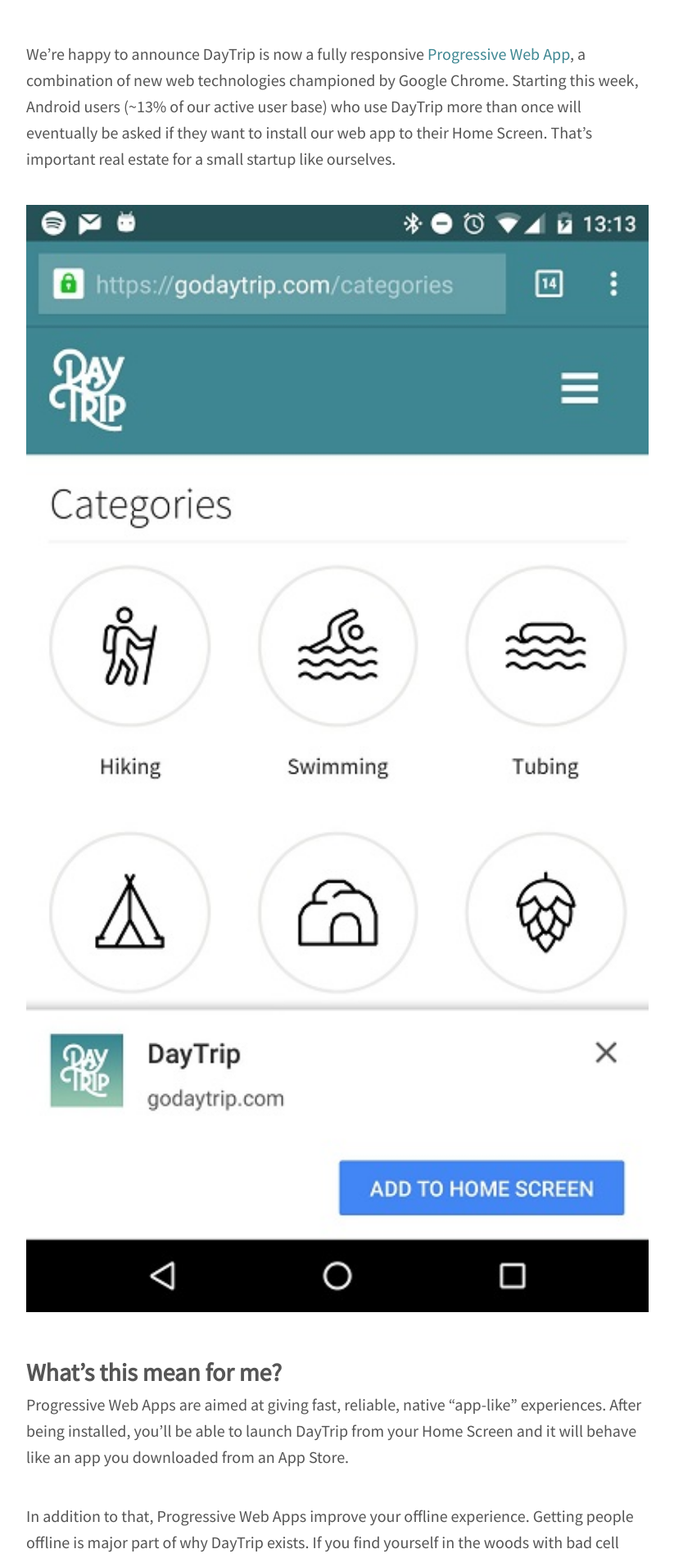
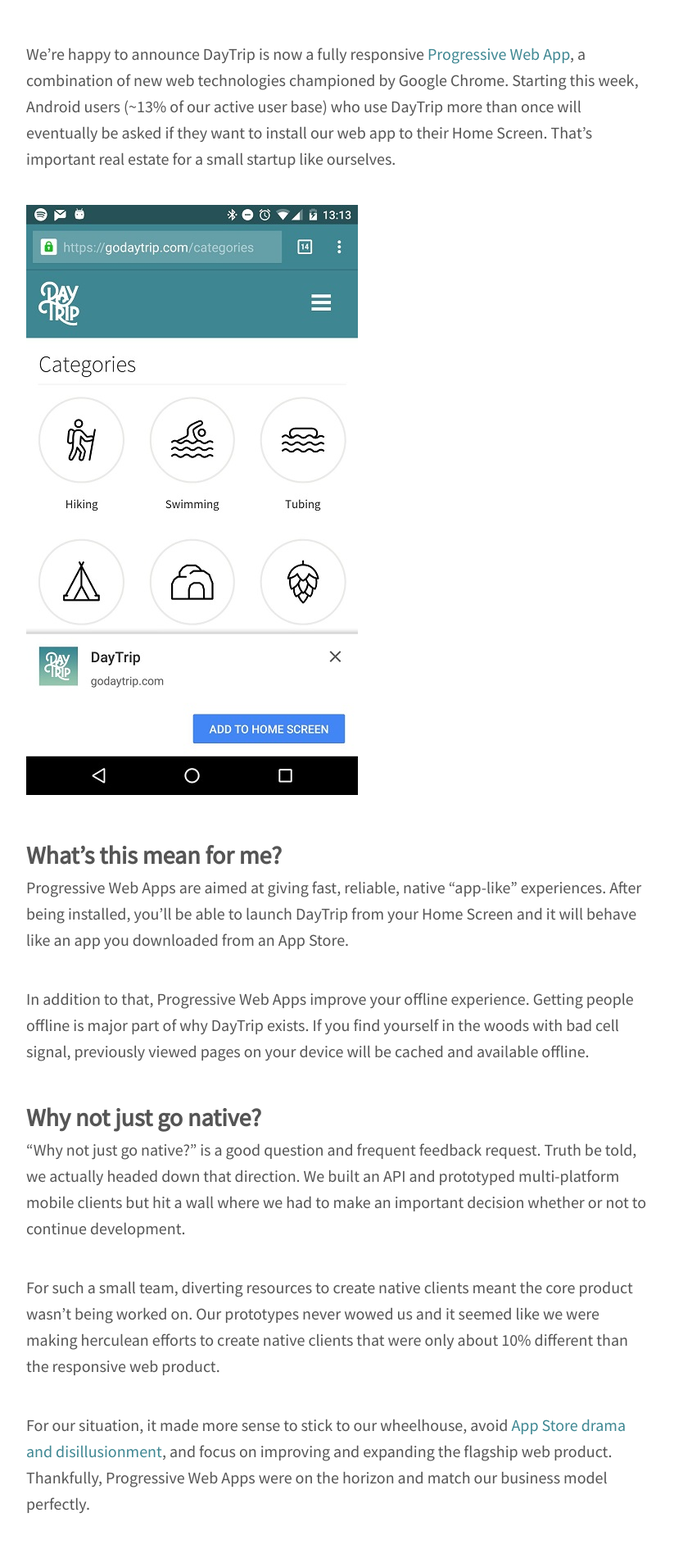
Before and after one commit to Paravel/DayTrip-Blog, a Jekyll site: the page built from _posts/2016-06-01-progressive-web-app.md, in a window 1280 px wide. Shown: the part 656-2557 px from the top of the page at 82% size, without its empty margins (108-931 px from the left). Built offline with Jekyll 4.4.1, drawn with Linux system fonts in a browser that asks for light colours.

Commit message:
Image fix for post.

```diff
--- a/_posts/2016-06-01-progressive-web-app.md
+++ b/_posts/2016-06-01-progressive-web-app.md
@@ -10,7 +10,7 @@
 ---
 We're happy to announce DayTrip is now a fully responsive [Progressive Web App](https://developers.google.com/web/progressive-web-apps/), a combination of new web technologies championed by Google Chrome. Starting this week, Android users (~13% of our active user base) who use DayTrip more than once will eventually be asked if they want to install our web app to their Home Screen. That's important real estate for a small startup like ourselves.
 
-![Image of Chrome for Android's Add to Homescreen experience](/assets/img/pwa.jpg)
+<img src="/assets/img/pwa.jpg" style="max-width:405px" alt="Image of Chrome for Android's Add to Home Screen experience"/>
 
 ## What's this mean for me?
 Progressive Web Apps are aimed at giving fast, reliable, native "app-like" experiences. After being installed, you'll be able to launch DayTrip from your Home Screen and it will behave like an app you downloaded from an App Store.
```
